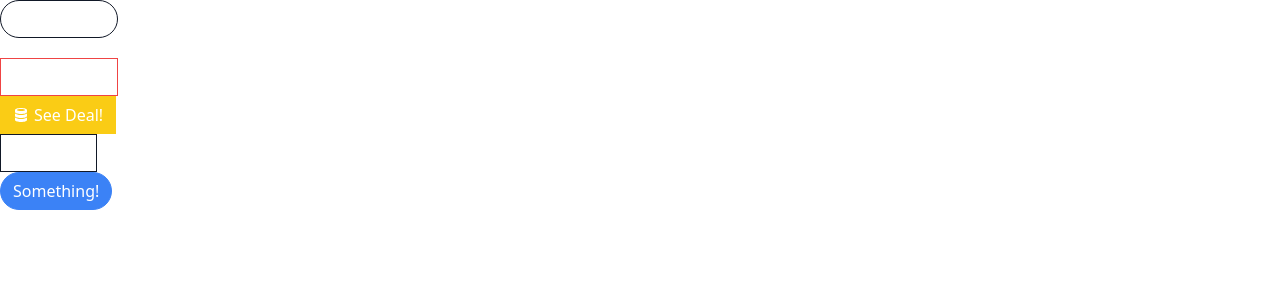
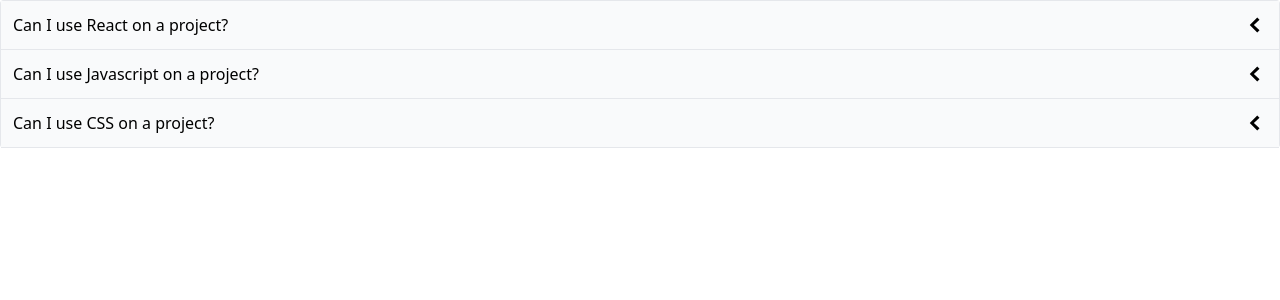
Before and after one commit to AhmedHany22/Multi-Component, a React (Create React App) app: page / in a window 1280 px wide. Shown: the top 300 px of the page. Built offline with nearby package versions, Linux system fonts and the light colour scheme.

Commit message:
Create Accordion & ButtonPage

```diff
--- a/src/App.js
+++ b/src/App.js
@@ -1,43 +1,28 @@
-import { GoBell, GoCloudDownload, GoDatabase } from "react-icons/go";
-import Button from "./components/Button";
+import Accordion from './components/Accordion';
 
 function App() {
-  const handleClick = () => {
-    console.log("Clicked!");
-  };
+  const items = [
+    {
+      id: 'l2kj5',
+      label: 'Can I use React on a project?',
+      content:
+        'You can use React on any project you want. You can use React on any project you want. You can use React on any project you want. You can use React on any project you want.',
+    },
+    {
+      id: 'lk2j35lkj',
+      label: 'Can I use Javascript on a project?',
+      content:
+        'You can use React on any project you want. You can use React on any project you want. You can use React on any project you want. You can use React on any project you want.',
+    },
+    {
+      id: 'l1kj2i0g',
+      label: 'Can I use CSS on a project?',
+      content:
+        'You can use React on any project you want. You can use React on any project you want. You can use React on any project you want. You can use React on any project you want.',
+    },
+  ];
 
-  return (
-    <div>
-      <div>
-        <Button secondary outline rounded className="mb-5" onClick={handleClick}>
-          <GoBell />
-          Click me!!
-        </Button>
-      </div>
-      <div>
-        <Button danger outline onMouseEnter={handleClick}>
-          <GoCloudDownload />
-          Buy Now!
-        </Button>
-      </div>
-      <div>
-        <Button warning onMouseLeave={handleClick}>
-          <GoDatabase />
-          See Deal!
-        </Button>
-      </div>
-      <div>
-        <Button secondary outline>
-          Hide Ads!
-        </Button>
-      </div>
-      <div>
-        <Button primary rounded>
-          Something!
-        </Button>
-      </div>
-    </div>
-  );
+  return <Accordion items={items} />;
 }
 
 export default App;
--- /dev/null
+++ b/src/components/Accordion.js
@@ -0,0 +1,43 @@
+import { useState } from 'react';
+import { GoChevronDown, GoChevronLeft } from 'react-icons/go';
+
+function Accordion({ items }) {
+  const [expandedIndex, setExpandedIndex] = useState(-1);
+
+  const handleClick = (nextIndex) => {
+    setExpandedIndex((currentExpandedIndex) => {
+      if (currentExpandedIndex === nextIndex) {
+        return -1;
+      } else {
+        return nextIndex;
+      }
+    });
+  };
+
+  const renderedItems = items.map((item, index) => {
+    const isExpanded = index === expandedIndex;
+
+    const icon = (
+      <span className="text-2xl">
+        {isExpanded ? <GoChevronDown /> : <GoChevronLeft />}
+      </span>
+    );
+
+    return (
+      <div key={item.id}>
+        <div
+          className="flex justify-between p-3 bg-gray-50 border-b items-center cursor-pointer"
+          onClick={() => handleClick(index)}
+        >
+          {item.label}
+          {icon}
+        </div>
+        {isExpanded && <div className="border-b p-5">{item.content}</div>}
+      </div>
+    );
+  });
+
+  return <div className="border-x border-t rounded">{renderedItems}</div>;
+}
+
+export default Accordion;
--- /dev/null
+++ b/src/pages/ButtonPage.js
@@ -0,0 +1,49 @@
+import { GoBell, GoCloudDownload, GoDatabase } from 'react-icons/go';
+import Button from '../components/Button';
+
+function ButtonPage() {
+  const handleClick = () => {
+    console.log('Clicked!');
+  };
+
+  return (
+    <div>
+      <div>
+        <Button
+          secondary
+          outline
+          rounded
+          className="mb-5"
+          onClick={handleClick}
+        >
+          <GoBell />
+          Click me!!
+        </Button>
+      </div>
+      <div>
+        <Button danger outline onMouseEnter={handleClick}>
+          <GoCloudDownload />
+          Buy Now!
+        </Button>
+      </div>
+      <div>
+        <Button warning onMouseLeave={handleClick}>
+          <GoDatabase />
+          See Deal!
+        </Button>
+      </div>
+      <div>
+        <Button secondary outline>
+          Hide Ads!
+        </Button>
+      </div>
+      <div>
+        <Button primary rounded>
+          Something!
+        </Button>
+      </div>
+    </div>
+  );
+}
+
+export default ButtonPage;
```
